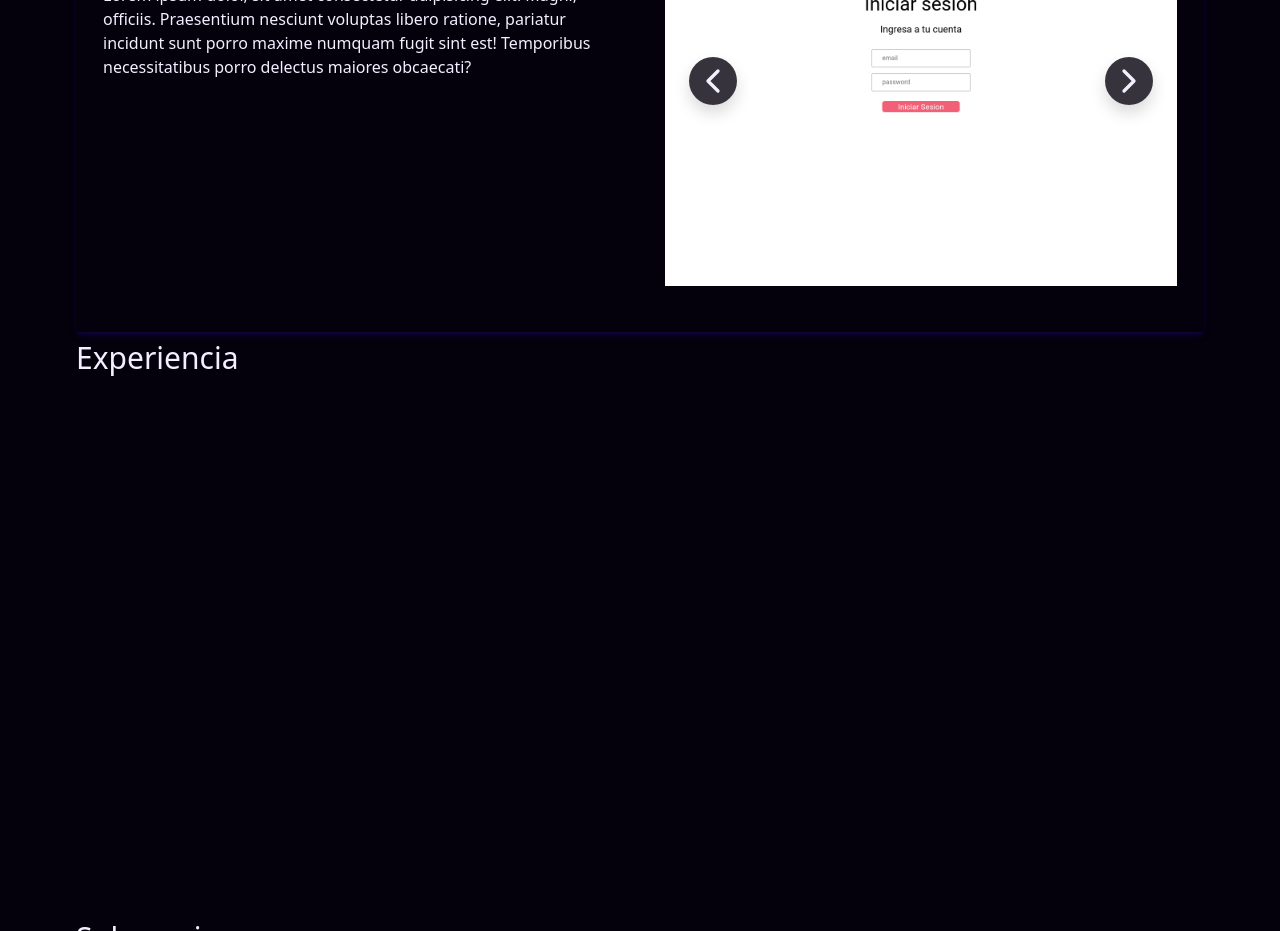
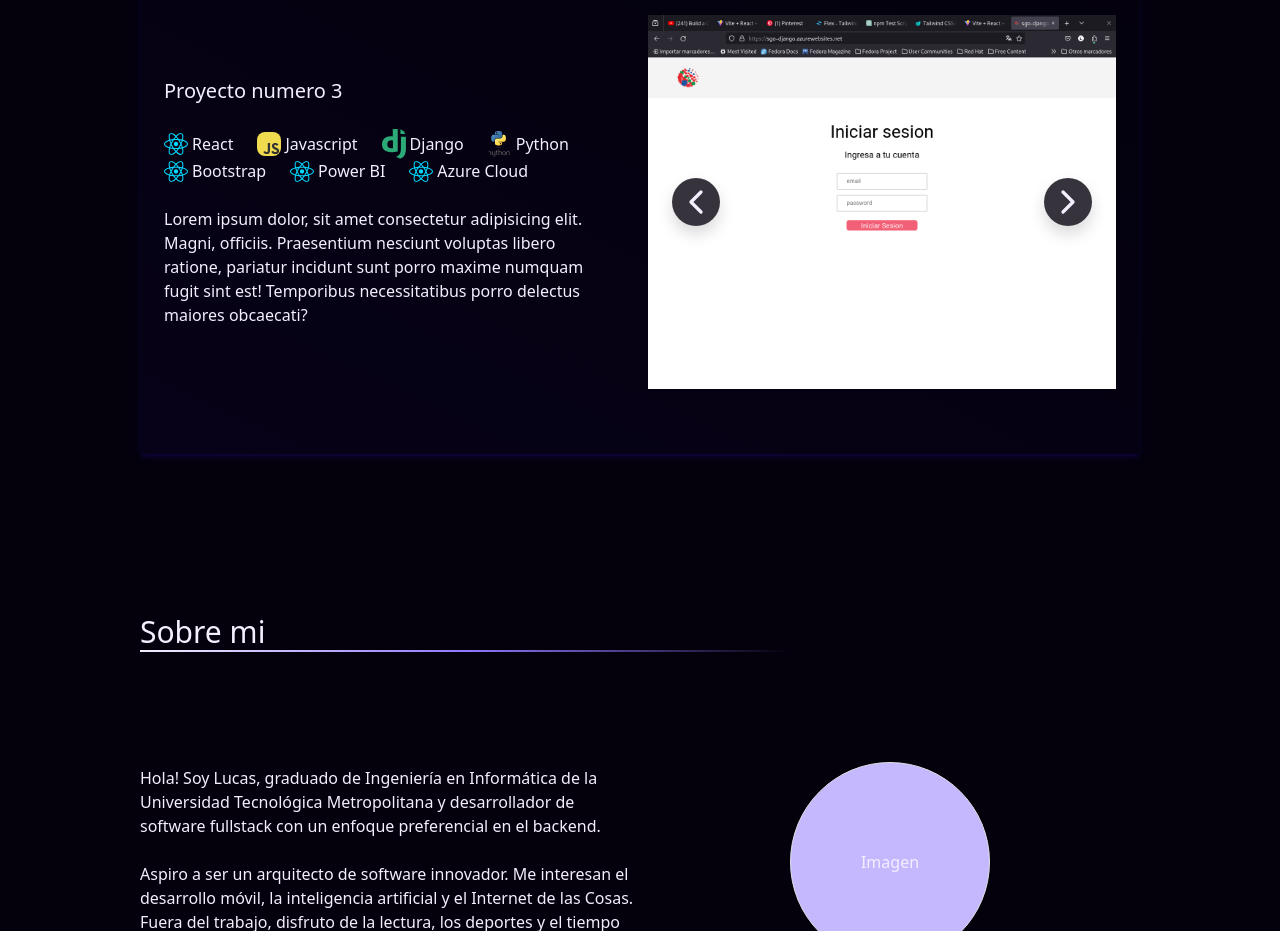
Before and after one commit to optic4l/portafolio, a React (Vite) app: page / in a window 1280 px wide. Shown: the part 2560-3491 px from the top of the page. Built offline with nearby package versions, Linux system fonts and the light colour scheme.

Commit message:
about, bg-card-project

```diff
--- a/src/App.tsx
+++ b/src/App.tsx
@@ -2,13 +2,12 @@ import NavBar from "./components/Navbar";
 import TechStack from "./components/TechStack";
 import About from "./containers/About";
 import Contact from "./containers/Contact";
-import Experience from "./containers/Experience";
 import Hero from "./containers/Hero";
 import Projects from "./containers/Projects";
 
 function App() {
   return (
-    <div className=" min-h-dvh flex-col bg-jaguar-950 px-16 text-jaguar-50">
+    <div className=" min-h-dvh flex-col bg-jaguar-950 px-[10%] text-jaguar-50">
       <header className="sticky top-0">
         <NavBar />
       </header>
@@ -16,7 +15,6 @@ function App() {
         <Hero />
         <TechStack />
         <Projects />
-        <Experience />
         <About />
         <Contact />
       </main>
--- a/src/components/TechStack.tsx
+++ b/src/components/TechStack.tsx
@@ -15,7 +15,6 @@ import postmanLogo from "../assets/toolstack/postman.svg";
 import vscLogo from "../assets/toolstack/visual-studio-code-1.svg";
 
 import arduinoLogo from "../assets/others/arduino.svg";
-import awsLogo from "../assets/others/aws-2.svg";
 import azureLogo from "../assets/others/azure-2.svg";
 import ubuntuLogo from "../assets/others/ubuntu-4.svg";
 
@@ -54,7 +53,6 @@ const TechStack = () => {
         <CardTech type="others">
           <ItemL logo={ubuntuLogo} text="S.O. Linux" />
           <ItemR logo={azureLogo} text="Azure" />
-          <ItemL logo={awsLogo} text="AWS" />
           <ItemR logo={arduinoLogo} text="Arduino" />
         </CardTech>
       </div>
--- a/src/components/ui/ProjectCard/ProjectCard.tsx
+++ b/src/components/ui/ProjectCard/ProjectCard.tsx
@@ -25,13 +25,13 @@ const ProjectCard = ({
   variant: string;
 }) => {
   let classContainer =
-    "my-2 flex h-[60vh] gap-3 justify-around p-4 shadow-md shadow-jaguar-900/40";
+    "mb-20 bg-gradient-to-tr  from-jaguar-900/10 to-jaguar-950 flex h-[60vh] gap-3 items-center justify-around p-4 pb-5 shadow-md shadow-jaguar-900/40";
 
   let classElement = "w-50 flex flex-col justify-center gap-2 pe-3 ";
 
   if (variant === "end") {
     classContainer =
-      "my-2 flex gap-3 flex-row-reverse h-[60vh] justify-around p-4 shadow-md shadow-jaguar-900/40";
+      "mb-20 bg-gradient-to-tl items-center from-jaguar-900/10 to-jaguar-950 flex gap-3 flex-row-reverse h-[60vh] justify-around p-4 shadow-md shadow-jaguar-900/40";
     classElement = "w-50 flex flex-col justify-center gap-2 ps-3 ";
   }
   const slides = [img1, img2, img3, img4, img5, img6];
@@ -39,7 +39,7 @@ const ProjectCard = ({
     <div className={classContainer}>
       <div className={classElement}>
         <h1 className=" text-xl">{nombre}</h1>
-        <div className="d-flex w-full gap-5  py-3">
+        <div className="flex w-full flex-wrap py-3">
           <TechList techs={techs} />
         </div>
         <p className=" flex-grow ">{children}</p>
--- a/src/components/ui/ProjectCard/TechList.tsx
+++ b/src/components/ui/ProjectCard/TechList.tsx
@@ -9,7 +9,7 @@ const TechList: React.FC<{ techs: Tech[] }> = ({ techs }) => {
   return (
     <>
       {techs.map((tech: Tech, index: number) => (
-        <div key={index} className="flex items-center gap-1">
+        <div key={index} className="flex items-center gap-1 pe-4">
           <img className="w-6 rounded-lg" src={tech.imagen} />
           <p>{tech.nombre}</p>
         </div>
--- a/src/containers/About.tsx
+++ b/src/containers/About.tsx
@@ -1,12 +1,33 @@
-
-
 const About = () => {
   return (
-    <div id="about" className='container h-[500px] pt-20'>
-      <h1 className="text-3xl">Sobre mi</h1>
+    <div id="about" className="container h-[500px] pt-20">
+      <div className=" bg-gradient-to-r from-jaguar-50 via-jaguar-300 to-jaguar-950 to-65% pb-0.5">
+        <div className=" bg-jaguar-950">
+          <h1 className="text-3xl">Sobre mi</h1>
+        </div>
+      </div>
+      <div className="flex h-full w-full items-center justify-center">
+        <div className="w-50 flex flex-col gap-4">
+          <p>
+            Hola! Soy Lucas, graduado de Ingeniería en Informática de la
+            Universidad Tecnológica Metropolitana y desarrollador de software
+            fullstack con un enfoque preferencial en el backend.
+          </p>
+          <p>
+            Aspiro a ser un arquitecto de software innovador. Me interesan el
+            desarrollo móvil, la inteligencia artificial y el Internet de las
+            Cosas. Fuera del trabajo, disfruto de la lectura, los deportes y el
+            tiempo con los animales. ¡Gracias por visitar mi portafolio!
+          </p>
+        </div>
+        <div className="w-50 flex justify-center ">
+          <div className="flex h-[200px] w-[200px] items-center justify-center rounded-full border bg-jaguar-200">
+            <p>Imagen</p>
+          </div>
+        </div>
+      </div>
     </div>
+  );
+};
 
-  )
-}
-
-export default About
+export default About;
--- a/src/containers/Contact.tsx
+++ b/src/containers/Contact.tsx
@@ -1,13 +1,13 @@
-
-
 const Contact = () => {
   return (
+    <div id="contact" className=" container h-[500px] pt-20">
+      <div className=" bg-gradient-to-r from-jaguar-50 via-jaguar-300 to-jaguar-950 to-65% pb-0.5">
+        <div className=" bg-jaguar-950">
+          <h1 className="text-3xl">Contacto</h1>
+        </div>
+      </div>
+    </div>
+  );
+};
 
-    <div className='container h-[500px]'>
-      <h1 className="text-3xl">Contacto</h1>
-    </div>
-
-  )
-}
-
-export default Contact
+export default Contact;
--- a/src/containers/Experience.tsx
+++ /dev/null
@@ -1,11 +0,0 @@
-
-
-const Experience = () => {
-  return (
-    <div className='container h-[500px]'>
-      <h1 className="text-3xl">Experiencia</h1>
-    </div>
-  )
-}
-
-export default Experience
--- a/src/containers/Projects.tsx
+++ b/src/containers/Projects.tsx
@@ -7,7 +7,7 @@ import ProjectCard from "../components/ui/ProjectCard/ProjectCard";
 const Projects = () => {
   const project1 = [
     {
-      nombre: "react",
+      nombre: "React",
       imagen: reactLogo,
     },
     {
@@ -22,11 +22,27 @@ const Projects = () => {
       nombre: "Python",
       imagen: pythonLogo,
     },
+    {
+      nombre: "Bootstrap",
+      imagen: reactLogo,
+    },
+    {
+      nombre: "Power BI",
+      imagen: reactLogo,
+    },
+    {
+      nombre: "Azure Cloud",
+      imagen: reactLogo,
+    },
   ];
 
   return (
-    <div id="projects" className="container flex h-auto flex-col gap-5 pt-20">
-      <h1 className="text-3xl">Proyectos</h1>
+    <div id="projects" className="container flex  h-auto flex-col gap-5 pt-20">
+      <div className=" bg-gradient-to-r from-jaguar-50 via-jaguar-300 to-jaguar-950 to-65% pb-0.5">
+        <div className=" bg-jaguar-950">
+          <h1 className="text-3xl">Proyectos</h1>
+        </div>
+      </div>
       <ProjectCard nombre="Proyecto numero 1" techs={project1} variant="start">
         Lorem ipsum, dolor sit amet consectetur adipisicing elit. Fugit ipsum
         ullam, quas odio sit aliquid amet delectus eius quidem vel
```
Also changed, not shown: public/assets/about/Untitled design.svg (added).
